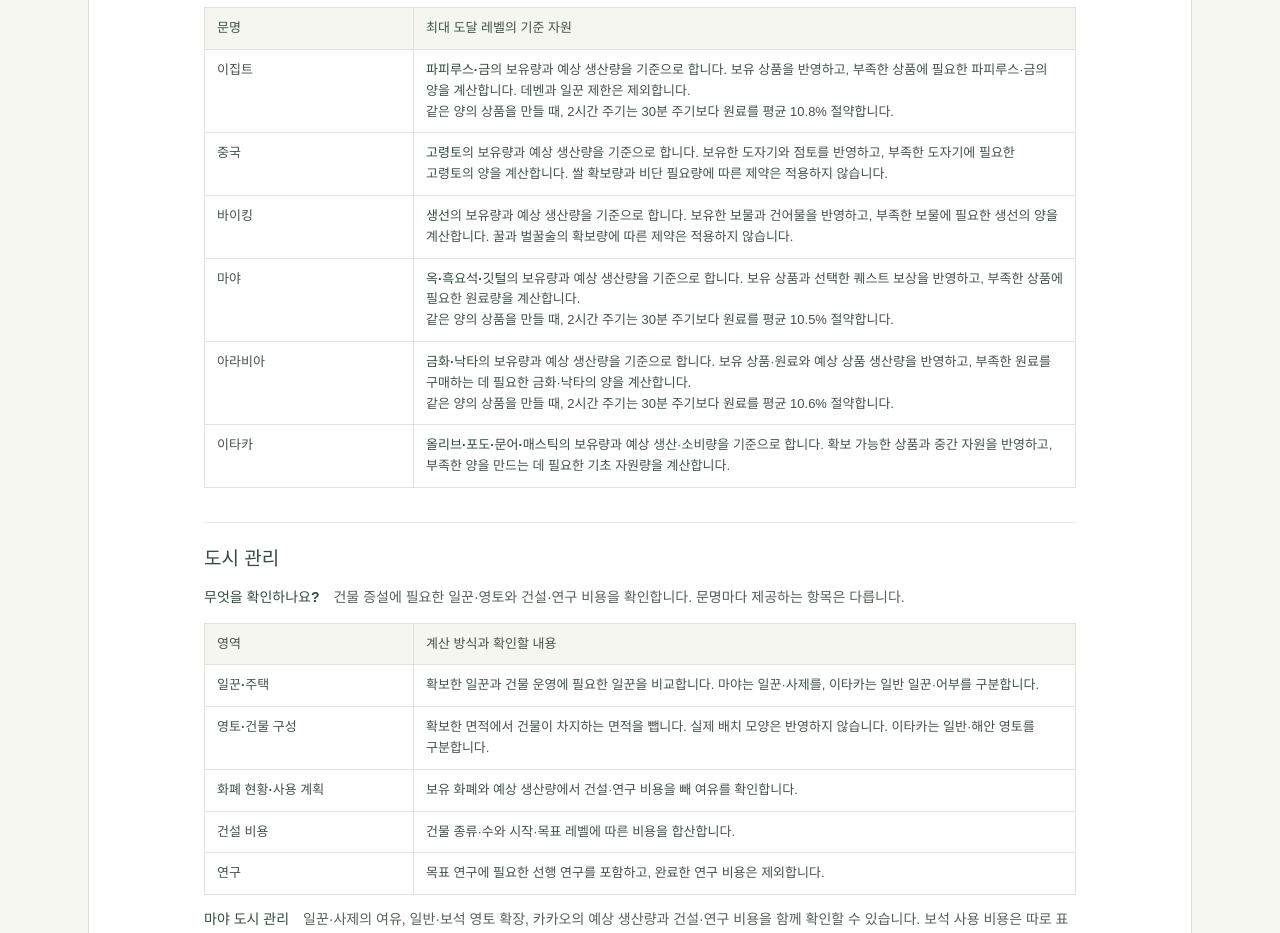
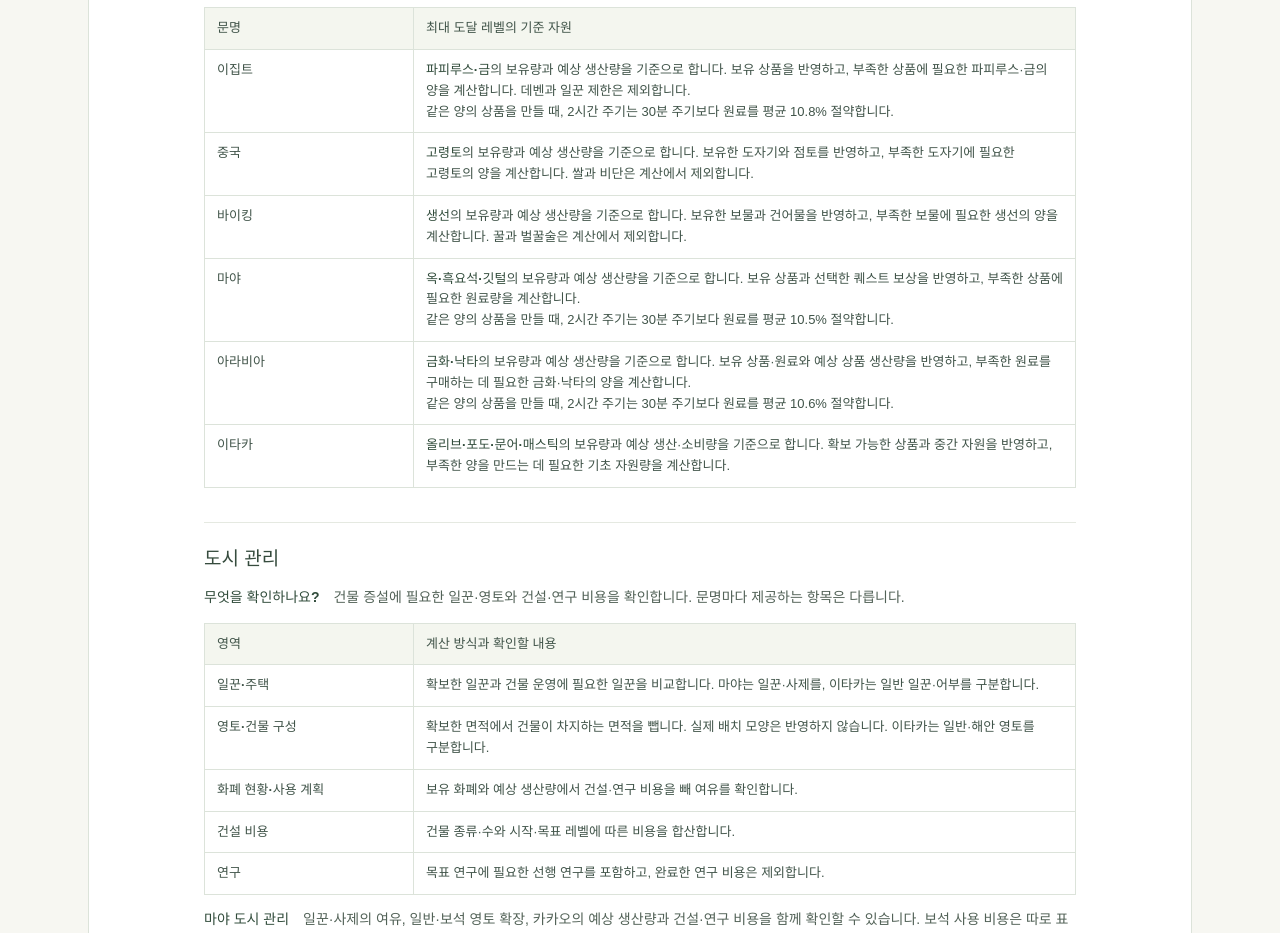
Before and after one commit to M-ule/Civilization-Simulator, a plain HTML site: page index.html in a window 1280 px wide. Shown: the part 3860-4793 px from the top of the page. Drawn offline with Linux system fonts and the light colour scheme.

Commit message:
중국과 바이킹의 계산 제외 항목 문구 간소화

```diff
--- a/index.html
+++ b/index.html
@@ -157,11 +157,11 @@
 </tr>
 <tr role="row" class="even">
 <th scope="row" role="rowheader">중국</th>
-<td role="cell"><strong>고령토</strong>의 보유량과 예상 생산량을 기준으로 합니다. 보유한 도자기와 점토를 반영하고, 부족한 도자기에 필요한 고령토의 양을 계산합니다. 쌀 확보량과 비단 필요량에 따른 제약은 적용하지 않습니다.</td>
+<td role="cell"><strong>고령토</strong>의 보유량과 예상 생산량을 기준으로 합니다. 보유한 도자기와 점토를 반영하고, 부족한 도자기에 필요한 고령토의 양을 계산합니다. 쌀과 비단은 계산에서 제외합니다.</td>
 </tr>
 <tr role="row" class="odd">
 <th scope="row" role="rowheader">바이킹</th>
-<td role="cell"><strong>생선</strong>의 보유량과 예상 생산량을 기준으로 합니다. 보유한 보물과 건어물을 반영하고, 부족한 보물에 필요한 생선의 양을 계산합니다. 꿀과 벌꿀술의 확보량에 따른 제약은 적용하지 않습니다.</td>
+<td role="cell"><strong>생선</strong>의 보유량과 예상 생산량을 기준으로 합니다. 보유한 보물과 건어물을 반영하고, 부족한 보물에 필요한 생선의 양을 계산합니다. 꿀과 벌꿀술은 계산에서 제외합니다.</td>
 </tr>
 <tr role="row" class="even">
 <th scope="row" role="rowheader">마야</th>
```
